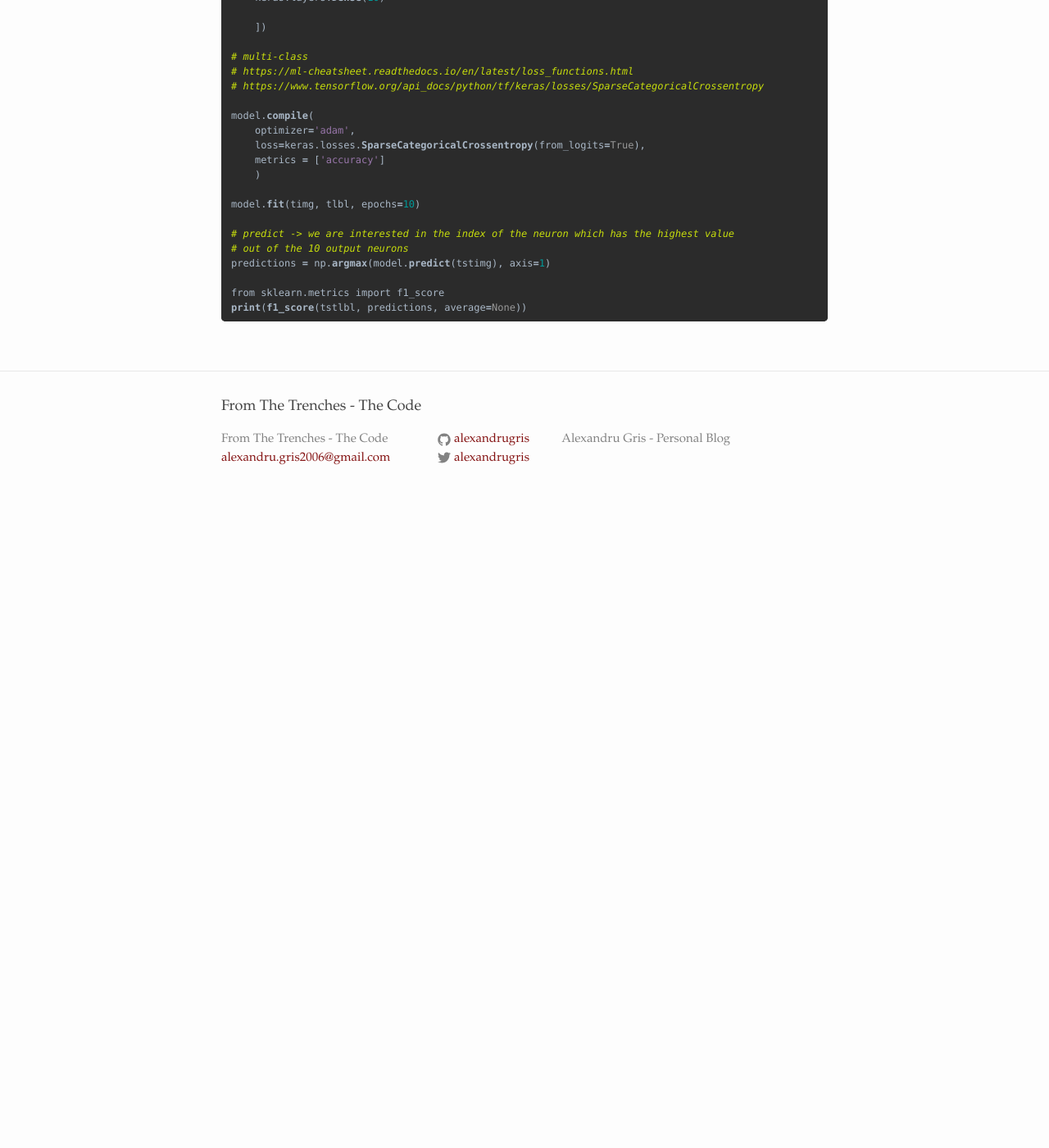
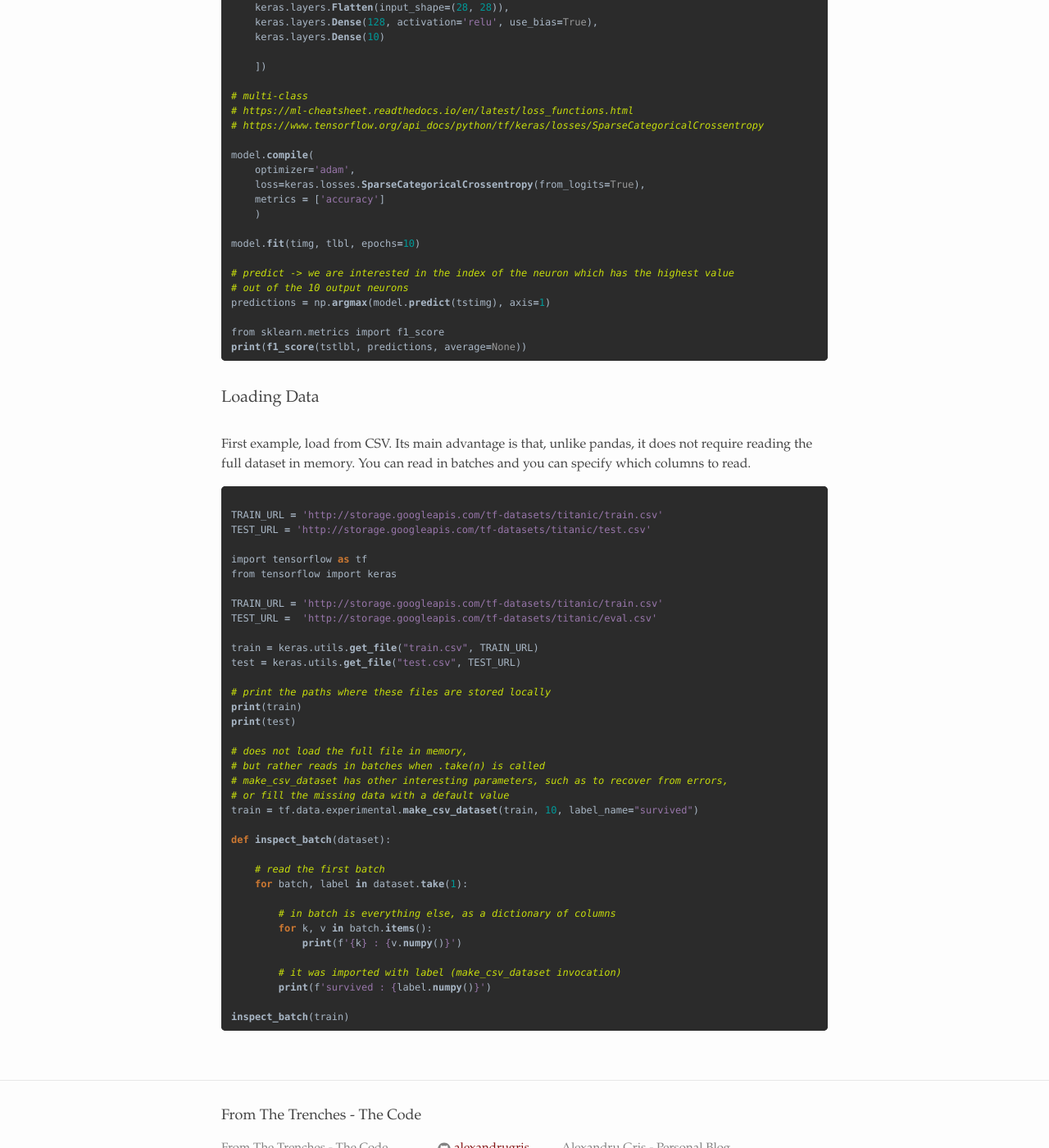
Before and after one commit to alexandrugris/my-jekyll-tech-blog, a Jekyll site: the page built from MyBlog/_posts/2020-03-22-intro-tensorflow.markdown, in a window 1280 px wide and 1400 px high, scrolled down 1468 px. Shown: the whole window at 82% size. Built offline with Jekyll 4.4.1, drawn with Linux system fonts in a browser that asks for light colours; before the commit the page ends 2098 px from its top, so only the background shows below that; some of the changed text lies outside the part shown.

Commit message:
Small text added

````diff
--- a/MyBlog/_posts/2020-03-22-intro-tensorflow.markdown
+++ b/MyBlog/_posts/2020-03-22-intro-tensorflow.markdown
@@ -34,7 +34,7 @@ print((a+b).numpy())
 
 ### A More Complex Hello World
 
-In the example below we will train a multiclass classifier based on the Fashion Minst dataset using tensor flow. We will output the F1 score for each class, which gives pretty good results.
+In the example below we will train a multiclass classifier based on the Fashion Minst dataset using tensor flow. We will output the F1 score for each class, which gives pretty good results. We see that training takes quite a lot of data to be processed and takes a while. Predictions, on the other hand, are pretty fast.
 
 ```python
 import tensorflow as tf
@@ -84,3 +84,47 @@ predictions = np.argmax(model.predict(tstimg), axis=1)
 from sklearn.metrics import f1_score
 print(f1_score(tstlbl, predictions, average=None))
 ```
+
+### Loading Data
+
+First example, load from CSV. Its main advantage is that, unlike pandas, it does not require reading the
+full dataset in memory. You can read in batches and you can specify which columns to read.
+
+```python
+
+TRAIN_URL = 'http://storage.googleapis.com/tf-datasets/titanic/train.csv'
+TEST_URL = 'http://storage.googleapis.com/tf-datasets/titanic/test.csv'
+
+import tensorflow as tf
+from tensorflow import keras
+
+TRAIN_URL = 'http://storage.googleapis.com/tf-datasets/titanic/train.csv'
+TEST_URL =  'http://storage.googleapis.com/tf-datasets/titanic/eval.csv'
+
+train = keras.utils.get_file("train.csv", TRAIN_URL)
+test = keras.utils.get_file("test.csv", TEST_URL)
+
+# print the paths where these files are stored locally
+print(train)
+print(test)
+
+# does not load the full file in memory,
+# but rather reads in batches when .take(n) is called
+# make_csv_dataset has other interesting parameters, such as to recover from errors,
+# or fill the missing data with a default value
+train = tf.data.experimental.make_csv_dataset(train, 10, label_name="survived")
+
+def inspect_batch(dataset):
+
+    # read the first batch
+    for batch, label in dataset.take(1):
+
+        # in batch is everything else, as a dictionary of columns
+        for k, v in batch.items():
+            print(f'{k} : {v.numpy()}')
+
+        # it was imported with label (make_csv_dataset invocation)
+        print(f'survived : {label.numpy()}')
+
+inspect_batch(train)
+```
````
Also changed, not shown: other parts of MyBlog/_posts/2020-03-22-intro-tensorflow.markdown (+1 -1 lines).
